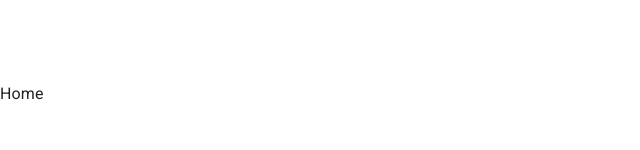
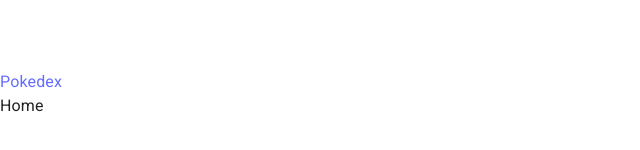
Before and after one commit to JH9001/pokedex, a React (Vite) app: page / in a window 1280 px wide. Shown: the part 306-456 px from the top of the page, without its empty margins (0-640 px from the left). Built offline with nearby package versions, Linux system fonts and the light colour scheme.

Commit message:
implement basic error message and link back to home page on error page component

```diff
--- a/src/App.jsx
+++ b/src/App.jsx
@@ -3,10 +3,12 @@ import { BrowserRouter, Routes, Route } from "react-router-dom";
 import Home from "./pages/Home";
 import About from "./pages/About";
 import Error from "./pages/Error";
+import Navbar from "./components/Navbar";
 
 const App = () => {
   return (
     <BrowserRouter>
+      <Navbar />
       <Routes>
         <Route path="/" element={<Home />} />
         <Route path="pokemon/:id" element={<About />} />
--- a/src/components/Navbar.jsx
+++ b/src/components/Navbar.jsx
@@ -1,4 +1,14 @@
+import { Typography } from "@mui/material";
+import { Box } from "@mui/system";
+import { Link } from "react-router-dom";
+
 const Navbar = () => {
-  return <div>Navbar</div>;
+  return (
+    <Box>
+      <Link to="/">
+        <Typography>Pokedex</Typography>
+      </Link>
+    </Box>
+  );
 };
 export default Navbar;
--- a/src/pages/Error.jsx
+++ b/src/pages/Error.jsx
@@ -1,4 +1,12 @@
+import { Box, Typography } from "@mui/material";
+import { Link } from "react-router-dom";
+
 const Error = () => {
-  return <div>Error</div>;
+  return (
+    <Box>
+      <Typography>oops! it's a dead end</Typography>
+      <Link to="/">back home</Link>
+    </Box>
+  );
 };
 export default Error;
```
